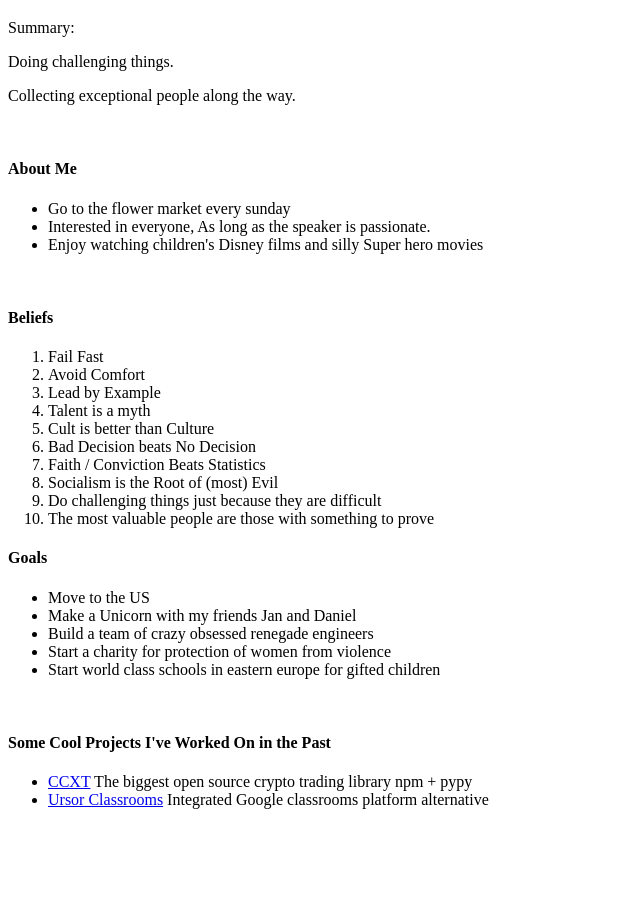
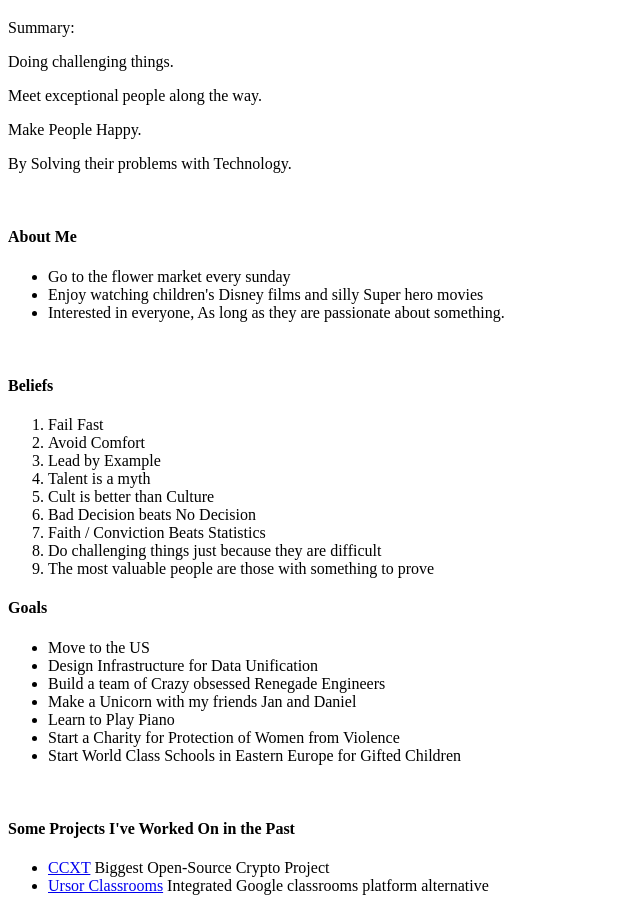
Before and after one commit to DoctorSlimm/DoctorSlimm.myFirstWebsite.github.io, a plain HTML site: page index.html in a window 1280 px wide. Shown: the part 600-1511 px from the top of the page, without its empty margins (0-640 px from the left). Before the commit the page ends 1425 px from the top, so only its background shows below. Drawn offline with Linux system fonts and the light colour scheme.

Commit message:
Update index.html

```diff
--- a/index.html
+++ b/index.html
@@ -58,14 +58,16 @@
 
 <p>Summary: </p>
 <p> Doing challenging things.</p>
-<p> Collecting exceptional people along the way.</p>
+<p> Meet exceptional people along the way.</p>
+<p> Make People Happy.</p>
+<p> By Solving their problems with Technology.</p>
 <br/>
 
 <h4>About Me</h4>
 <ul>
     <li>Go to the flower market every sunday</li>
-    <li>Interested in everyone, As long as the speaker is passionate.</li>
     <li>Enjoy watching children's Disney films and silly Super hero movies</li>
+    <li>Interested in everyone, As long as they are passionate about something.</li>
 </ul>
 <br/>
 
@@ -78,7 +80,6 @@
     <li>Cult is better than Culture</li>
     <li>Bad Decision beats No Decision</li>
     <li>Faith / Conviction Beats Statistics</li>
-    <li>Socialism is the Root of (most) Evil</li>
     <li>Do challenging things just because they are difficult</li>
     <li>The most valuable people are those with something to prove</li>
 </ol>
@@ -86,17 +87,19 @@
 <h4>Goals</h4>
 <ul>
     <li>Move to the US</li>
+    <li>Design Infrastructure for Data Unification</li>
+    <li>Build a team of Crazy obsessed Renegade Engineers</li>
     <li>Make a Unicorn with my friends Jan and Daniel</li>
-    <li>Build a team of crazy obsessed renegade engineers</li>
-    <li>Start a charity for protection of women from violence</li>
-    <li>Start world class schools in eastern europe for gifted children</li>
+    <li>Learn to Play Piano</li>
+    <li>Start a Charity for Protection of Women from Violence</li>
+    <li>Start World Class Schools in Eastern Europe for Gifted Children</li>
 </ul>
 <br/>
 
 
-<h4>Some Cool Projects I've Worked On in the Past</h4>
+<h4>Some Projects I've Worked On in the Past</h4>
 <ul>
-    <li><a href="https://github.com/ccxt/ccxt" target="_blank">CCXT</a> The biggest open source crypto trading library npm + pypy</li>
+    <li><a href="https://github.com/ccxt/ccxt" target="_blank">CCXT</a> Biggest Open-Source Crypto Project</li>
     <li><a href="https://www.ursor.com/" target="_blank">Ursor Classrooms</a> Integrated Google classrooms platform alternative</li>
 </ul>
 
```
